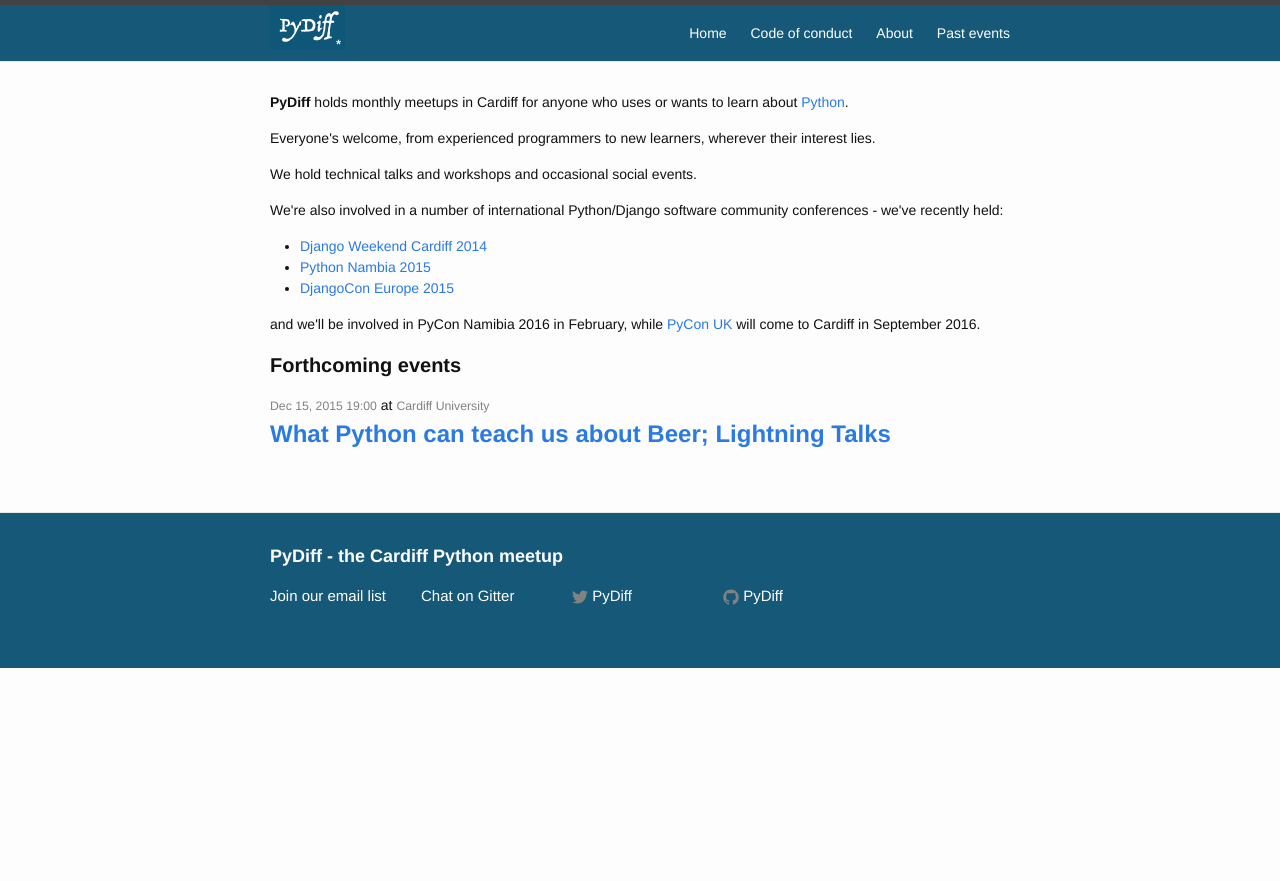
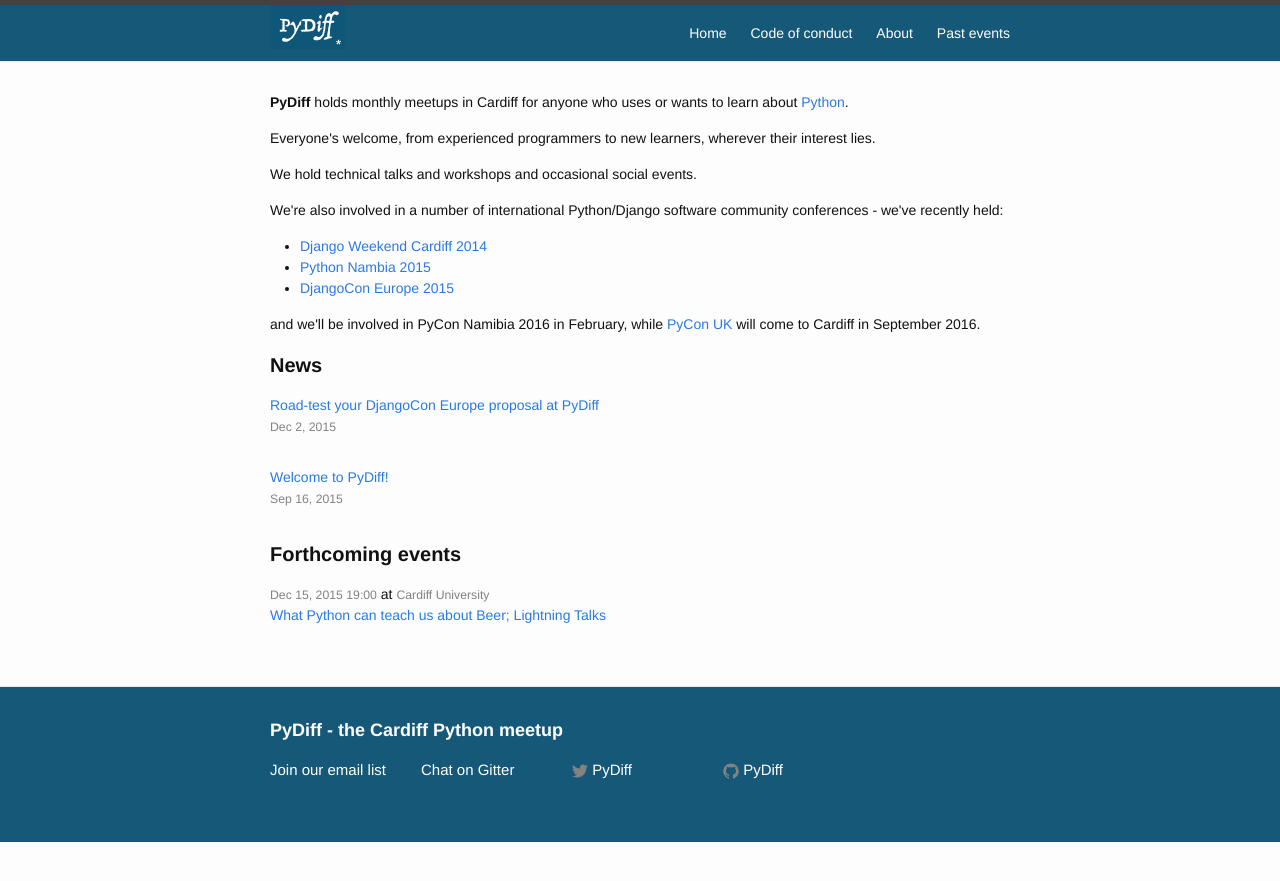
Before and after one commit to PyDiff/PyDiff.github.io, a Jekyll site: the page built from index.html, in a window 1280 px wide. Shown: the top 881 px of the page. Built offline with Jekyll 4.4.1, drawn with Linux system fonts in a browser that asks for light colours.

Commit message:
Added news

```diff
--- /dev/null
+++ b/_posts/2015-12-02-djangocon.md
@@ -0,0 +1,31 @@
+---
+layout: post
+title:  "Road-test your DjangoCon Europe proposal at PyDiff"
+date:   2015-12-02
+---
+[DjangoCon Europe 2016](http://2016.djangocon.eu) will be held in Budapest, 30th March to 3rd April.
+
+Speaking at a DjangoCon is a great experience: you'll find a friendly and interested audience, and
+you're pretty much guaranteed to discover a lot of people who are very keen to talk some more
+about what you have to say.
+
+This might seem like a big step if you've never addressed a conference before, but the DjangoCon
+Europe [call for proposals](https://2016.djangocon.eu/cfp/) explicitly encourages and invites new
+speakers to submit talks. In other words, if you've never spoken at a DjangoCon or similar event
+before, they want you - *yes, you* - **yes, *you***, the one saying "who, me?" - to submit a talk.
+
+This isn't just an idle invitation. It's being backed up by a *speaker mentor programme*, to help
+put you in touch with an experienced speaker who will be delighted to help you prepare your
+proposal and practise your talk - take advantage of it!
+
+Still, **there's nothing like practicisng your talk before a small audience** , so to help, PyDiff
+will offer you just that.
+
+If you think you'd like to submit a DjangoCon proposal, get in touch with us. We can help you with
+it if you like, but what we'll also do is arrange a special PyDiff meetup where you - most likely
+along with a couple of other potential DjangoCon speakers - can **road-test your talk** and get
+some **friendly feedback** before you take on the big stage in Budapest.
+
+Just drop us a line via the usual channels if you're interested. The Call for Papers deadline is
+the 14th January, but **we'd love to be the guinea pigs for your talk** any time between now and
+DjangoCon.
--- a/_sass/_layout.scss
+++ b/_sass/_layout.scss
@@ -198,7 +198,6 @@
 
 .post-link {
     display: block;
-    font-size: 24px;
 }
 
 
--- a/index.html
+++ b/index.html
@@ -20,25 +20,39 @@
 
 and we'll be involved in PyCon Namibia 2016 in February, while <a href="http://pyconuk.org">PyCon UK</a> will come to Cardiff in September 2016.</p>
 
+  <h1 class="page-heading">News</h1>
+
+  <ul class="post-list">
+    {% for post in site.posts %}
+
+      {% capture post_date %} {{ post.date | date: '%s'}} {% endcapture %}
+
+          <li>
+
+              <a class="post-link" href="{{ post.url | prepend: site.baseurl }}">{{ post.title }}</a>
+              <span class="post-meta">{{ post.date | date: "%b %-d, %Y" }}</span>
+          </li>
+
+    {% endfor %}
+  </ul>
+
 
   <h1 class="page-heading">Forthcoming events</h1>
 
   {% capture current_date %} {{ 'now' | date: '%s'}} {% endcapture %}
 
   <ul class="post-list">
-    {% for post in site.events %}
+    {% for event in site.events %}
 
-      {% capture post_date %} {{ post.date | date: '%s'}} {% endcapture %}
+      {% capture event_date %} {{ event.date | date: '%s'}} {% endcapture %}
 
-      {% if post_date >= current_date %}
+      {% if event_date >= current_date %}
           <li>
-          <span class="post-meta">{{ post.date | date: "%b %-d, %Y" }} {{post.time}}</span>
-            {% if post.venue %}
-              at <span class="post-meta">{{ post.venue }}</span>
+          <span class="post-meta">{{ event.date | date: "%b %-d, %Y" }} {{event.time}}</span>
+            {% if event.venue %}
+              at <span class="post-meta">{{ event.venue }}</span>
             {% endif %}
-            <h2>
-              <a class="post-link" href="{{ post.url | prepend: site.baseurl }}">{{ post.title }}</a>
-            </h2>
+              <a class="post-link" href="{{ event.url | prepend: site.baseurl }}">{{ event.title }}</a>
           </li>
       {% endif %}
 
```
